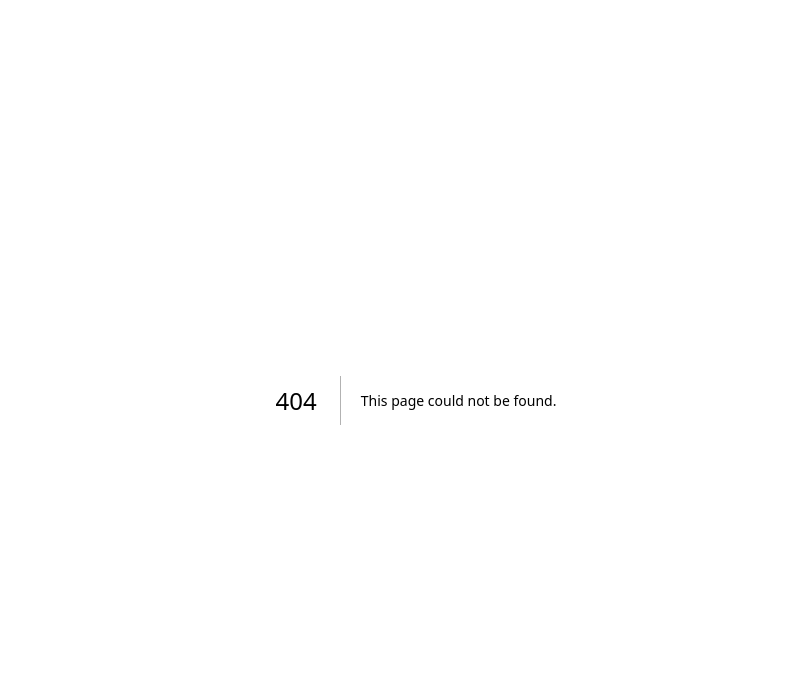
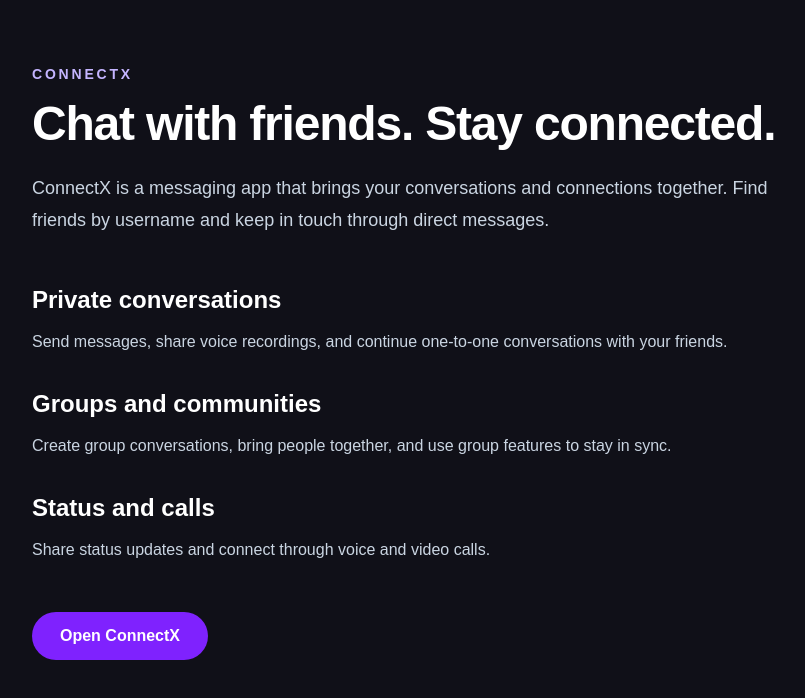
Before and after one commit to samarthtgg/connectx, a Next.js app in the folder connectx-app/: page /about in a window 1280 px wide. Before the commit this address had no page. Shown: the top 698 px of the page, without its empty margins (224-1029 px from the left). Built offline with nearby package versions, Linux system fonts and the light colour scheme.

Commit message:
Add public ConnectX landing page for search discovery

```diff
--- /dev/null
+++ b/connectx-app/app/about/page.tsx
@@ -0,0 +1,71 @@
+import type { Metadata } from "next";
+import Link from "next/link";
+
+export const metadata: Metadata = {
+  title: "About ConnectX – Chat with Friends",
+  description:
+    "Discover ConnectX, a messaging app for chatting with friends, sharing status updates, joining group conversations, and making voice and video calls.",
+  alternates: {
+    canonical: "/about",
+  },
+  openGraph: {
+    type: "website",
+    title: "About ConnectX – Chat with Friends",
+    description:
+      "Chat with friends, share status updates, join groups, and make voice and video calls with ConnectX.",
+    url: "https://connectx-sandy.vercel.app/about",
+    siteName: "ConnectX",
+  },
+};
+
+export default function AboutConnectXPage() {
+  return (
+    <main className="min-h-screen bg-[#101018] px-6 py-16 text-white">
+      <article className="mx-auto max-w-3xl">
+        <p className="mb-4 text-sm font-semibold tracking-[0.2em] text-violet-300">
+          CONNECTX
+        </p>
+        <h1 className="text-4xl font-bold tracking-tight sm:text-5xl">
+          Chat with friends. Stay connected.
+        </h1>
+        <p className="mt-6 text-lg leading-8 text-slate-300">
+          ConnectX is a messaging app that brings your conversations and
+          connections together. Find friends by username and keep in touch
+          through direct messages.
+        </p>
+
+        <section className="mt-12 space-y-8">
+          <div>
+            <h2 className="text-2xl font-semibold">Private conversations</h2>
+            <p className="mt-3 leading-7 text-slate-300">
+              Send messages, share voice recordings, and continue one-to-one
+              conversations with your friends.
+            </p>
+          </div>
+          <div>
+            <h2 className="text-2xl font-semibold">Groups and communities</h2>
+            <p className="mt-3 leading-7 text-slate-300">
+              Create group conversations, bring people together, and use group
+              features to stay in sync.
+            </p>
+          </div>
+          <div>
+            <h2 className="text-2xl font-semibold">Status and calls</h2>
+            <p className="mt-3 leading-7 text-slate-300">
+              Share status updates and connect through voice and video calls.
+            </p>
+          </div>
+        </section>
+
+        <div className="mt-12">
+          <Link
+            href="/"
+            className="inline-flex rounded-full bg-violet-600 px-7 py-3 font-semibold text-white transition hover:bg-violet-500"
+          >
+            Open ConnectX
+          </Link>
+        </div>
+      </article>
+    </main>
+  );
+}
```
